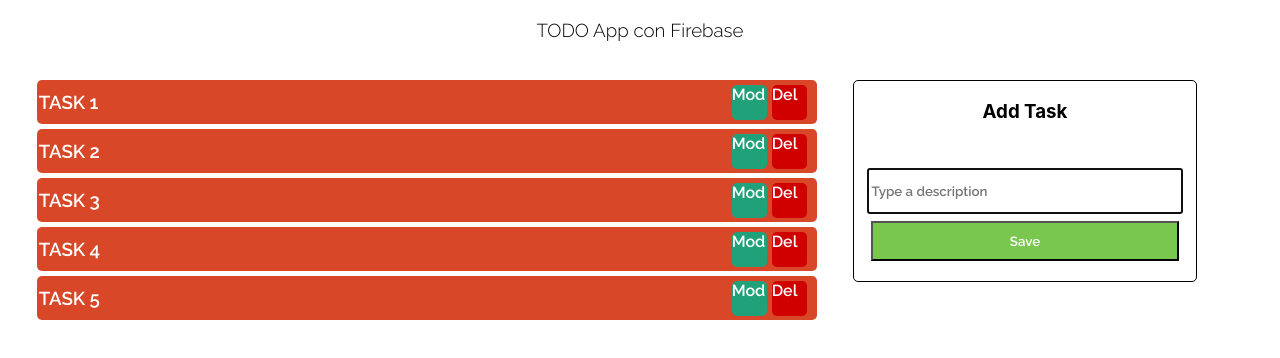
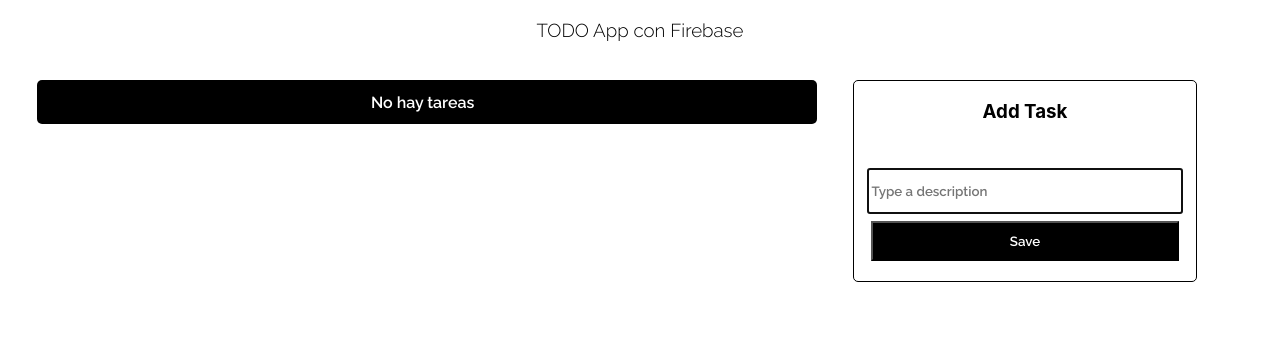
Before and after one commit to gst14/simple_crud_react_styledcomponents, a React (Create React App) app: page / in a window 1280 px wide. Shown: the top 358 px of the page. Built offline with nearby package versions, Linux system fonts and the light colour scheme.

Commit message:
Boxicon added

```diff
--- a/package.json
+++ b/package.json
@@ -6,6 +6,7 @@
     "@testing-library/jest-dom": "^5.14.1",
     "@testing-library/react": "^11.2.7",
     "@testing-library/user-event": "^12.8.3",
+    "boxicons": "^2.0.9",
     "nanoid": "^3.1.25",
     "react": "^17.0.2",
     "react-dom": "^17.0.2",
--- a/src/App.js
+++ b/src/App.js
@@ -5,6 +5,8 @@ import TaskDetail from "./Components/TaskDetail";
 import TaskList from "./Components/TaskList";
 function App() {
   const [taskList, setTaskList] = useState([]);
+  const [editMode, setEditMode] = useState(false)
+  const [currentTask, setCurrentTask] = useState({})
   useEffect(() => {
     setTaskList(example);
   }, []);
@@ -18,7 +20,7 @@ function App() {
     box-sizing: border-box;
     grid-template-rows: 10vh minmax(80vh, 90vh);
   `;
-  const generateNRandomTasks = (n = 5) => {
+  const generateNRandomTasks = (n = 0) => {
     return [...Array(n)].map((_, i) => {
       return { id: nanoid(), desc: `Task ${i + 1}` };
     });
@@ -35,8 +37,8 @@ function App() {
   return (
     <Container>
       <Title>TODO App con Firebase</Title>
-      <TaskList key={nanoid()} taskList={taskList} />
-      <TaskDetail key={nanoid()} taskList={setTaskList} />
+      <TaskList key={nanoid()} current={setCurrentTask} taskList={taskList} />
+      <TaskDetail key={nanoid()} setCurrent={setCurrentTask} current={currentTask} taskList={setTaskList} />
     </Container>
   );
 }
--- a/src/Components/TaskDetail.jsx
+++ b/src/Components/TaskDetail.jsx
@@ -1,8 +1,18 @@
 import { nanoid } from "nanoid";
-import React, { useState } from "react";
+import React, { useEffect, useState } from "react";
 import styled from "styled-components";
-const TaskInput = ({taskList}) => {
+const TaskInput = ({ current, setCurrent, taskList }) => {
   const [description, setDescription] = useState("");
+
+  const [taskInput, settaskInput] = useState({});
+
+  useEffect(() => {
+    if (current) {
+      settaskInput(current);
+      setDescription(current.desc);
+    }
+  }, [taskInput]);
+
   const FormContainer = styled.form`
     grid-area: detail;
     margin-right: 10px;
@@ -17,6 +27,7 @@ const TaskInput = ({taskList}) => {
     border: 1px solid #000;
     border-radius: 5px;
   `;
+
   const TextTask = styled.input`
     width: 90%;
     font-weight: 600;
@@ -24,24 +35,25 @@ const TaskInput = ({taskList}) => {
     height: 40px;
   `;
 
-  const submitTask = (e) => {
-    e.preventDefault();
-    taskList( list=>{
-        return [...list,{id: nanoid(), desc: description}]
-    } )
-  };
-
   const BtnSaved = styled.button`
     position: relative;
     font-weight: 600;
     font-family: "Raleway", sans-serif;
     cursor: pointer;
     color: #fff;
-    background-color: #7ac74f;
+    background-color: #000;
     top: -20px;
     width: 90%;
     height: 40px;
   `;
+
+  const submitTask = (e) => {
+    e.preventDefault();
+    taskList((list) => {
+      return [...list, {id: nanoid(), desc: description}];
+    });
+  };
+
   return (
     <FormContainer onSubmit={submitTask}>
       <h3>Add Task</h3>
@@ -54,7 +66,6 @@ const TaskInput = ({taskList}) => {
         onChange={(e) => setDescription(e.target.value)}
         value={description}
       ></TextTask>
-      {/* <TaskDesc /> */}
       <BtnSaved type="submit">Save</BtnSaved>
     </FormContainer>
   );
--- a/src/Components/TaskList.jsx
+++ b/src/Components/TaskList.jsx
@@ -10,11 +10,33 @@ const TaskList = ({ taskList }) => {
     justify-items: center;
     align-items: center;
   `;
+
+  const NoTaskItem = styled.div`
+    display: flex;
+    flex-direction: row;
+    justify-content: center;
+    border-radius: 5px;
+    width: 90%;
+    height: 40px;
+    text-align: left;
+    padding: 2px;
+    background-color: #000;
+    font-weight: 600;
+    font-family: "Raleway", sans-serif;
+    color: #fff;
+    align-items: center;
+    padding-right: 0.625rem;
+    margin-bottom: 5px;
+  `;
   return (
     <TasksContainer>
-      {taskList.map(({ id, desc }) => {
-        return <TaskListItem key={id} task={desc} />;
-      })}
+      {taskList.length===0 ? (
+        <NoTaskItem>No hay tareas</NoTaskItem>
+      ) : (
+        taskList.map(({ id, desc }) => {
+          return <TaskListItem key={id} task={desc} />;
+        })
+      )}
     </TasksContainer>
   );
 };
--- a/src/Components/TaskListItem.jsx
+++ b/src/Components/TaskListItem.jsx
@@ -1,6 +1,7 @@
 import React from "react";
 import styled from "styled-components";
-const TaskListItem = ({ task }) => {
+import "boxicons";
+const TaskListItem = ({ key, task }) => {
   const TastItem = styled.div`
     display: flex;
     flex-direction: row;
@@ -10,7 +11,7 @@ const TaskListItem = ({ task }) => {
     height: 40px;
     text-align: left;
     padding: 2px;
-    background-color: #d84727;
+    background-color: #264653;
     font-weight: 600;
     font-family: "Raleway", sans-serif;
     color: #fff;
@@ -23,22 +24,30 @@ const TaskListItem = ({ task }) => {
     text-transform: uppercase;
   `;
   const BtnModif = styled.a`
-    display: block;
+    display: flex;
     height: 35px;
+    width: 35px;
+    justify-content: center;
+    align-items: center;
+    border-radius: 5px;
+    margin-left: 5px;
+    cursor: pointer;
+    color: #fff;
+    text-decoration: none;
+    background-color: #f4a261;
+  `;
+  const BtnDelete = styled.a`
+    color: #fff;
+    display: flex;
+    height: 35px;
+    justify-content: center;
+    align-items: center;
     width: 35px;
     border-radius: 5px;
     margin-left: 5px;
+    text-decoration: none;
     cursor: pointer;
-    background-color: #21a179;
-  `;
-  const BtnDelete = styled.a`
-    display: block;
-    height: 35px;
-    width: 35px;
-    border-radius: 5px;
-    margin-left: 5px;
-    cursor: pointer;
-    background-color: #d00000;
+    background-color: #e76f51;
   `;
 
   const BtnArea = styled.div`
@@ -49,8 +58,12 @@ const TaskListItem = ({ task }) => {
     <TastItem>
       <TaskListItemDetail>{task}</TaskListItemDetail>
       <BtnArea>
-        <BtnModif>Mod</BtnModif>
-        <BtnDelete>Del</BtnDelete>
+        <BtnModif>
+          <box-icon name="pencil" color='#ffffff'></box-icon>
+        </BtnModif>
+        <BtnDelete>
+          <box-icon name="trash-alt" color='#ffffff'></box-icon>
+        </BtnDelete>
       </BtnArea>
     </TastItem>
   );
```
Also changed, not shown: 1 other file (tests, documents, lock files or other folders).
